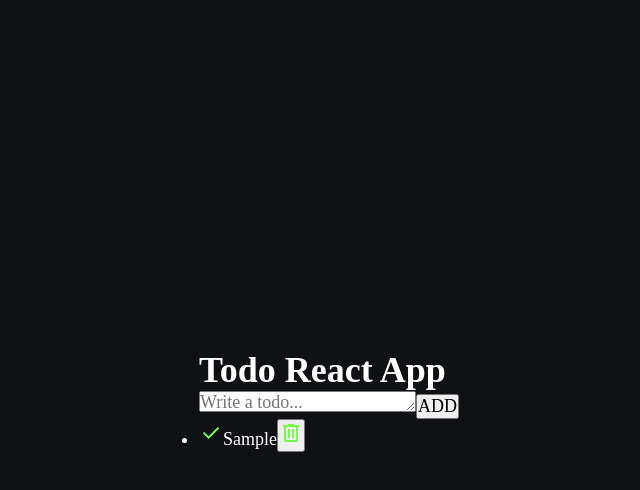
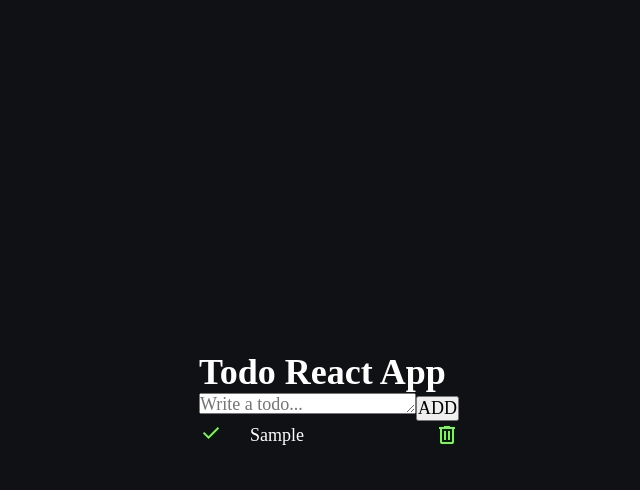
Before and after one commit to sagarEmn/basic-React-projects, a React (Vite) app in the folder 2 - Todo App/: page / in a window 1280 px wide. Both pictures are taken after typing "Sample" into the empty fields and a click on the button "ADD". Shown: the top 490 px of the page, without its empty margins (311-951 px from the left). Built offline with nearby package versions, Linux system fonts and the light colour scheme.

Commit message:
Better UI

```diff
--- a/2 - Todo App/src/App.css
+++ b/2 - Todo App/src/App.css
@@ -1,3 +1,25 @@
 input[type="checkbox"] {
-    display: none;
+  display: none;
 }
+
+.todo-app__list__item {
+  display: flex;
+  justify-content: center;
+  align-items: center;
+  gap: 1.5rem;
+}
+
+/* .check-icon {
+    display: flex;
+} */
+
+.todo-app__list__item__button {
+  background: none;
+  padding: 0;
+  border: none;
+  font-size: 0;
+}
+
+.todo-app__list__item__text {
+  flex: 1;
+}
--- a/2 - Todo App/src/components/Todo.jsx
+++ b/2 - Todo App/src/components/Todo.jsx
@@ -1,5 +1,5 @@
 import CheckIcon from "@/public/CheckIcon";
-import DeleteIconRandom from "@/public/DeleteIcon";
+import DeleteIcon from "@/public/DeleteIcon";
 import React, { useState, useRef, useEffect } from "react";
 
 function Todo() {
@@ -91,10 +91,15 @@ function Todo() {
                     checked={todo.completed}
                     onChange={() => toggleTodo(todo.id)}
                   />
-                  <CheckIcon />
-                  <span>{todo.text}</span>
-                  <button onClick={() => deleteTodo(todo.id)}>
-                    <DeleteIconRandom />
+                  <div className="check-icon">
+                    <CheckIcon />
+                  </div>
+                  <span className="todo-app__list__item__text">{todo.text}</span>
+                  <button
+                    onClick={() => deleteTodo(todo.id)}
+                    className="todo-app__list__item__button"
+                  >
+                    <DeleteIcon />
                   </button>
                 </li>
               );
```
